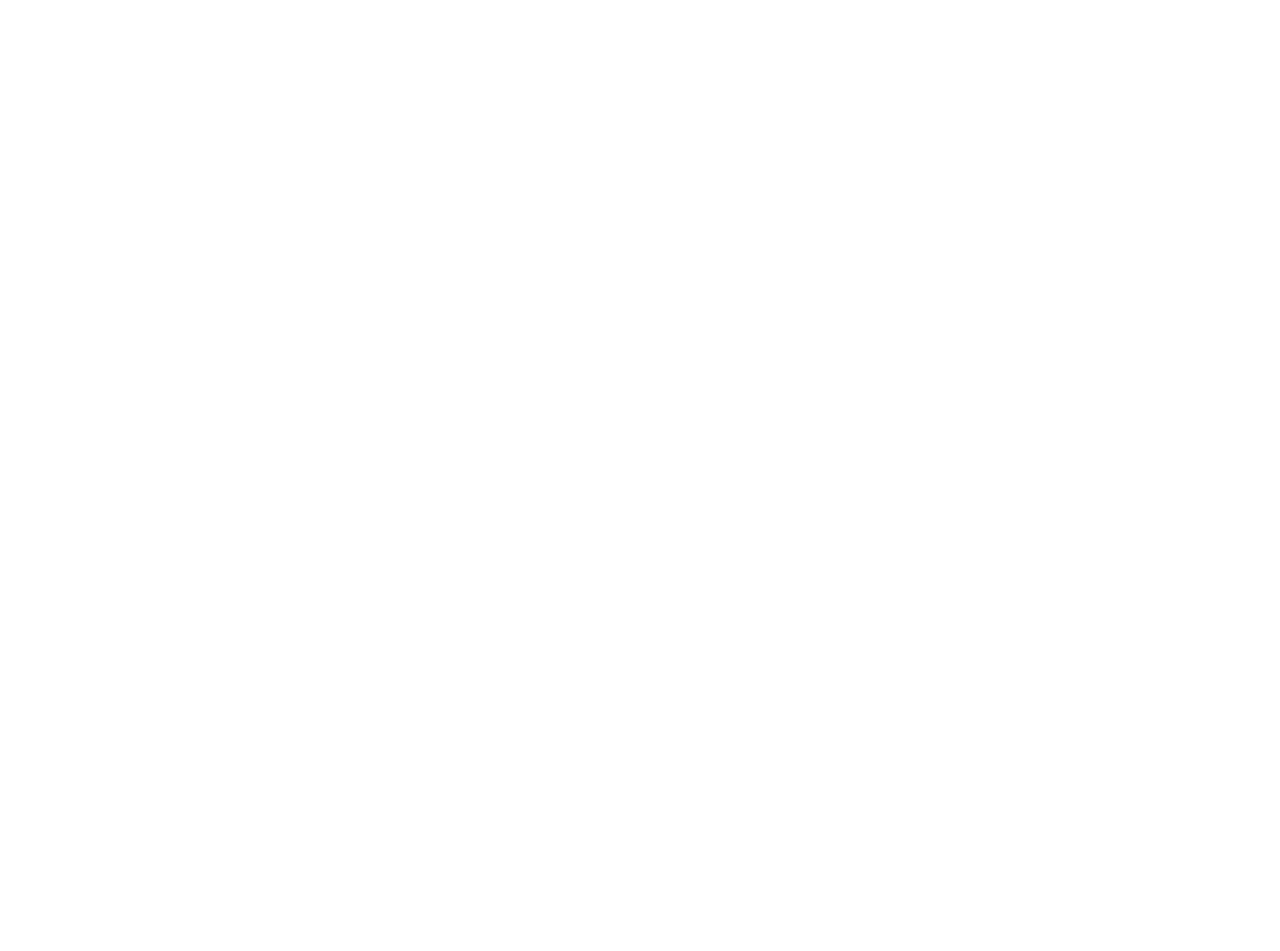
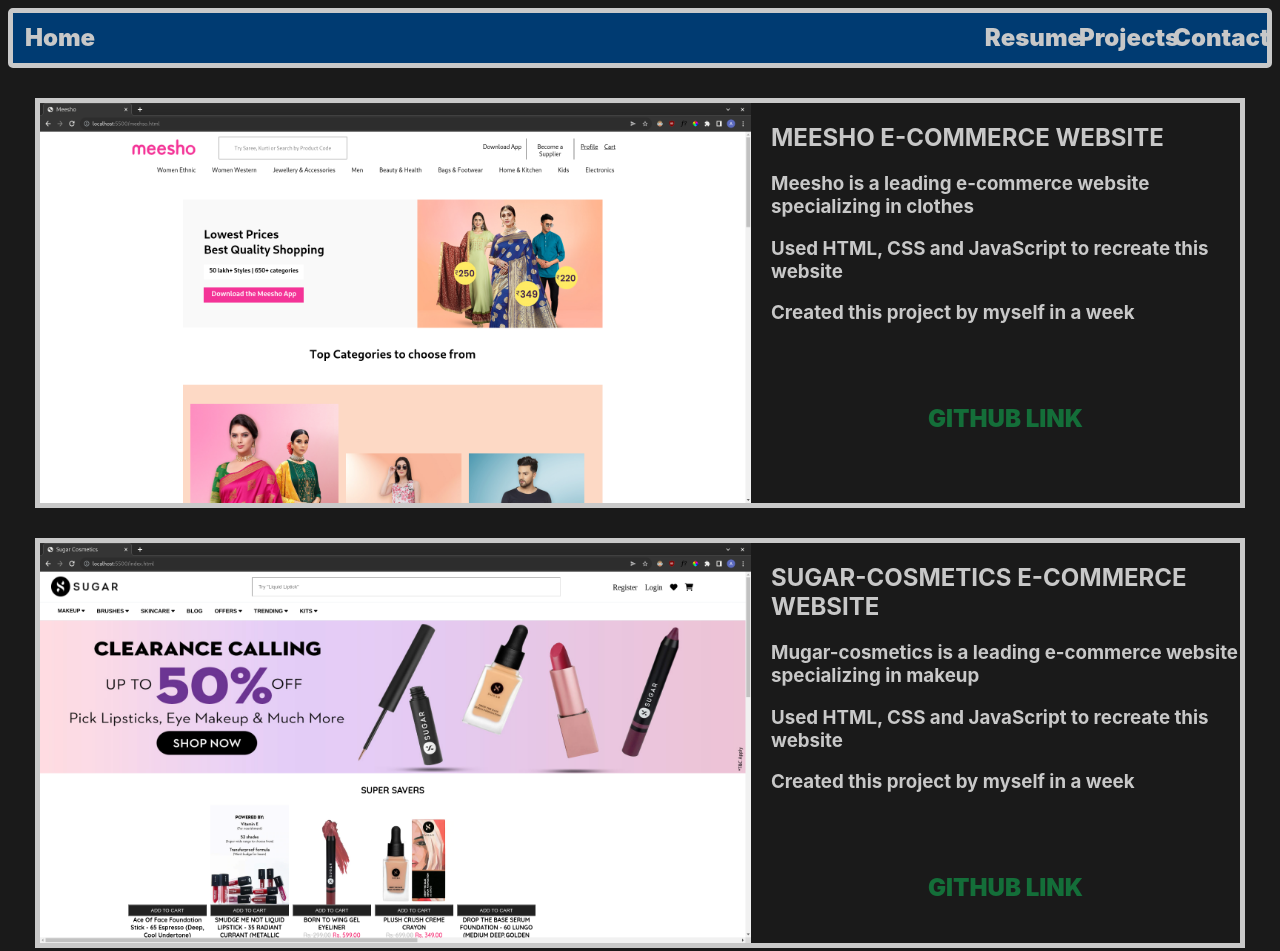
Before and after one commit to Anuraag1313/Portfolio, a plain HTML site: page projects.html in a window 1280 px wide. Before the commit the page ends 800 px from the top, so only its background shows below. Drawn offline with Linux system fonts and the light colour scheme.

Commit message:
third commit

```diff
--- a/about.html
+++ b/about.html
@@ -0,0 +1,38 @@
+<!DOCTYPE html>
+<html lang="en">
+  <head>
+    <meta charset="UTF-8" />
+    <meta http-equiv="X-UA-Compatible" content="IE=edge" />
+    <meta name="viewport" content="width=device-width, initial-scale=1.0" />
+    <title>Document</title>
+    <link rel="stylesheet" href="./index.css" />
+  </head>
+  <body>
+    <div id="page">
+      <div id="navbar">
+        <div id="navDiv">
+          <div id="firstHalf">
+            <div id="navElem">
+              <a href="./index.html"><p>Home</p></a>
+            </div>
+          </div>
+          <div id="secondHalf">
+            <div id="navElem">
+              <a download="./MyResume.pdf"><p>Resume</p></a>
+            </div>
+            <div id="navElem">
+              <a href="./projects.html"><p>Projects</p></a>
+            </div>
+            <div id="navElem">
+              <a href="./contact.html"><p>Contact</p></a>
+            </div>
+            <!-- <div id="navElem">
+              <a href="./about.html"><p>About</p></a>
+            </div> -->
+          </div>
+        </div>
+      </div>
+      <div id="projectShowcase"><div id="firstProject"></div></div>
+    </div>
+  </body>
+</html>
--- a/index.css
+++ b/index.css
@@ -54,7 +54,15 @@
   color: rgb(200, 200, 200);
 }
 
-a > p:hover {
+a > h1 {
+  text-align: center;
+  font-size: 24px;
+  margin-top: 10px;
+  font-weight: 900;
+  color: rgb(200, 200, 200);
+}
+
+a > h1:hover {
   color: rgb(0, 0, 0);
 }
 
@@ -101,5 +109,36 @@
 
 #aboutText > h2 {
   color: rgb(165, 164, 164);
-  margin-top: 180px;
+  margin-top: 140px;
 }
+
+#projectShowcase {
+  display: flex;
+  flex-direction: column;
+  justify-content: space-around;
+  margin-top: 30px;
+  color: rgb(200, 200, 200);
+}
+
+#firstProject {
+  height: 400px;
+  width: 1200px;
+  /* border: 1px solid red; */
+  margin: auto;
+  display: flex;
+  flex-direction: row;
+  justify-content: space-around;
+  border: 5px solid rgb(201, 201, 201);
+}
+
+#secondProject {
+  height: 400px;
+  width: 1200px;
+  /* border: 1px solid red; */
+  margin: auto;
+  margin-top: 30px;
+  display: flex;
+  flex-direction: row;
+  justify-content: space-around;
+  border: 5px solid rgb(201, 201, 201);
+}
--- a/projects.html
+++ b/projects.html
@@ -0,0 +1,80 @@
+<!DOCTYPE html>
+<html lang="en">
+  <head>
+    <meta charset="UTF-8" />
+    <meta http-equiv="X-UA-Compatible" content="IE=edge" />
+    <meta name="viewport" content="width=device-width, initial-scale=1.0" />
+    <title>Document</title>
+    <link rel="stylesheet" href="./index.css" />
+  </head>
+  <body>
+    <div id="page">
+      <div id="navbar">
+        <div id="navDiv">
+          <div id="firstHalf">
+            <div id="navElem">
+              <a href="./index.html"><p>Home</p></a>
+            </div>
+          </div>
+          <div id="secondHalf">
+            <div id="navElem">
+              <a download="./MyResume.pdf"><p>Resume</p></a>
+            </div>
+            <div id="navElem">
+              <a href="./projects.html"><p>Projects</p></a>
+            </div>
+            <div id="navElem">
+              <a href="./contact.html"><p>Contact</p></a>
+            </div>
+            <!-- <div id="navElem">
+              <a href="./about.html"><p>About</p></a>
+            </div> -->
+          </div>
+        </div>
+      </div>
+      <div id="projectShowcase">
+        <div id="firstProject">
+          <div>
+            <img
+              src="./meesho.png"
+              alt=""
+              style="height: 400px; width: 711px"
+            />
+          </div>
+          <div style="margin-left: 20px">
+            <h2>MEESHO E-COMMERCE WEBSITE</h2>
+            <h3>
+              Meesho is a leading e-commerce website specializing in clothes
+            </h3>
+            <h3>Used HTML, CSS and JavaScript to recreate this website</h3>
+            <h3>Created this project by myself in a week</h3>
+            <a href="https://github.com/Anuraag1313/meesho-clone"
+              ><h1 style="margin-top: 80px; color: rgb(20, 110, 57)">
+                GITHUB LINK
+              </h1></a
+            >
+          </div>
+        </div>
+        <div id="secondProject">
+          <div>
+            <img src="./sugar.png" alt="" style="height: 400px; width: 711px" />
+          </div>
+          <div style="margin-left: 20px">
+            <h2>SUGAR-COSMETICS E-COMMERCE WEBSITE</h2>
+            <h3>
+              Mugar-cosmetics is a leading e-commerce website specializing in
+              makeup
+            </h3>
+            <h3>Used HTML, CSS and JavaScript to recreate this website</h3>
+            <h3>Created this project by myself in a week</h3>
+            <a href="https://github.com/Anuraag1313/u3A"
+              ><h1 style="margin-top: 80px; color: rgb(20, 110, 57)">
+                GITHUB LINK
+              </h1></a
+            >
+          </div>
+        </div>
+      </div>
+    </div>
+  </body>
+</html>
```
Also changed, not shown: contact.html (+59 -0 lines), index.html (+5 -4 lines), meesho.png (added), sugar.png (added).
